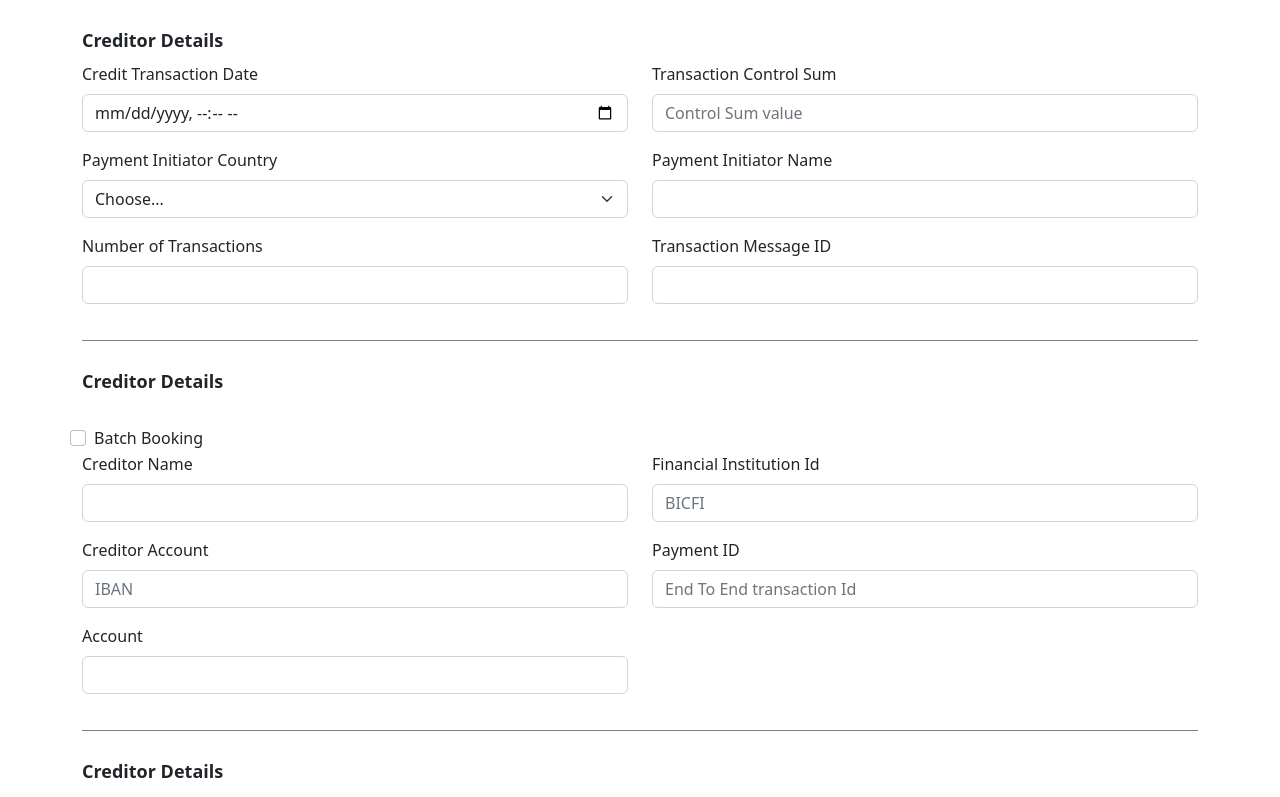
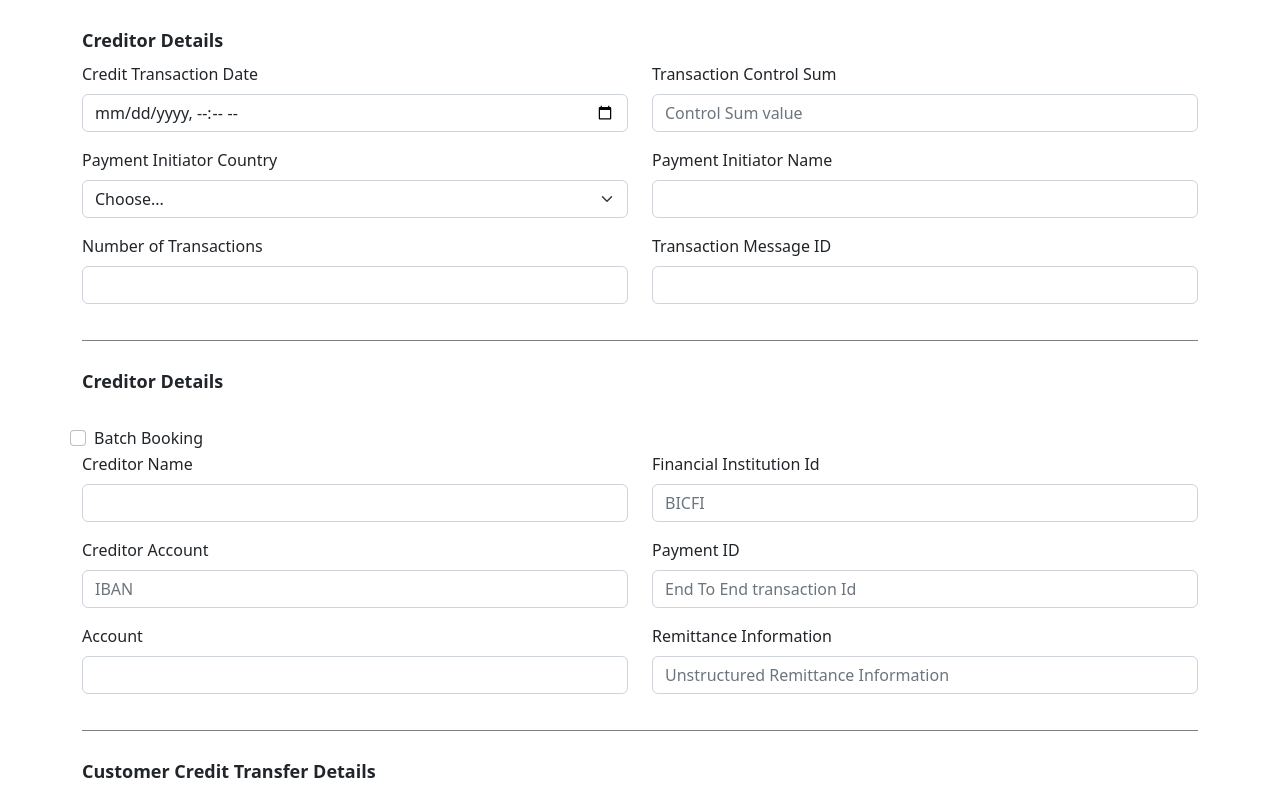
Before and after one commit to Annshuk/microfrotend-lerna, a React (Create React App) app in the folder packages/app3/: page / in a window 1280 px wide. Shown: the top 797 px of the page. Built offline with nearby package versions, Linux system fonts and the light colour scheme.

Commit message:
:up: updated fields

```diff
--- a/packages/app3/src/pages/EditPayment.js
+++ b/packages/app3/src/pages/EditPayment.js
@@ -71,14 +71,14 @@ export const EditPayment = () => {
                     <InputLabelField label="Account" aria-label="Amount (to the nearest dollar)" name="account" id="account" />
                 </Col>
                 <Col md={ 6 }>
-
+                    <InputLabelField label="Remittance Information" id="transcationMessage" readonly placeholder="Unstructured Remittance Information" />
                 </Col>
             </Row>
         </Fieldset>
 
 
         <Fieldset>
-            <Heading title="Creditor Details" variant='h1' />
+            <Heading title="Customer Credit Transfer Details" variant='h1' />
             <Row>
                 <Col md={ 6 }>
                     <InputLabelField label="Credit Transaction Date" type="datetime-local" name="CreDtTm" id="CreDtTm" placeholder="Date" />
```
